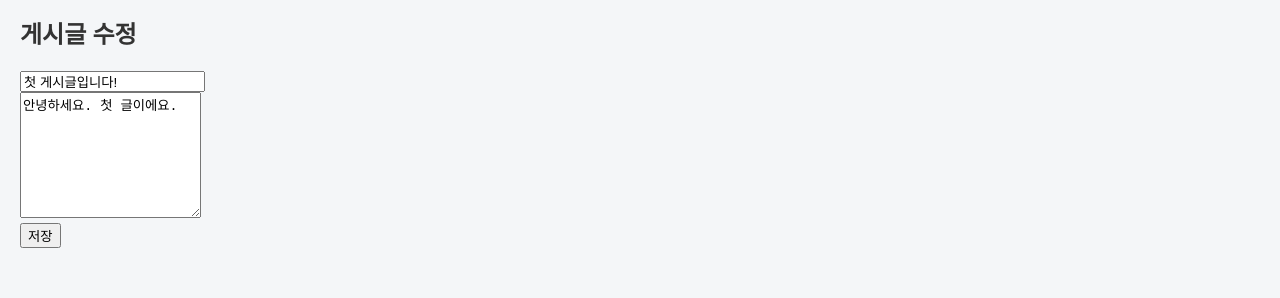
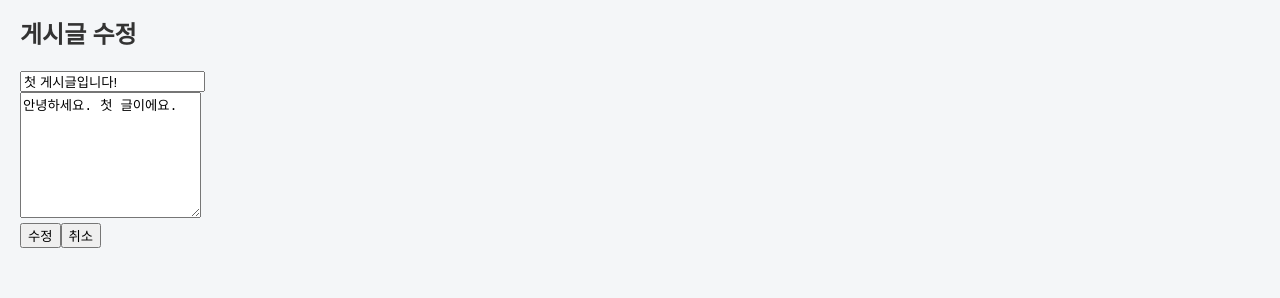
Before and after one commit to 6ReactTeamproject/test, a React (Vite) app: page /edit/1 in a window 1280 px wide. Shown: the part 202-500 px from the top of the page. Built offline with nearby package versions, Linux system fonts and the light colour scheme; data requests are answered from the project's data file.

Commit message:
게시글 작성 및 수정 할때 취소 버튼 추가 / 취소 버튼 및 삭제 후 이전 페이지로 이동

```diff
--- a/db.json
+++ b/db.json
@@ -100,7 +100,7 @@
       "title": "첫 게시글입니다!",
       "content": "안녕하세요. 첫 글이에요.",
       "createdAt": "2025-05-22",
-      "views": 66
+      "views": 70
     },
     {
       "id": "2",
@@ -188,14 +188,6 @@
       "content": "asdf",
       "userId": 1,
       "createdAt": "2025-05-30T14:55:37.098Z",
-      "views": 0
-    },
-    {
-      "id": "2a7c",
-      "title": "1234",
-      "content": "23123224",
-      "userId": "4",
-      "createdAt": "2025-06-04",
       "views": 0
     }
   ],
--- a/src/components/Comment/PostActions.jsx
+++ b/src/components/Comment/PostActions.jsx
@@ -10,7 +10,7 @@ function PostActions({ post, postUser, currentUser, id, navigate }) {
               if (window.confirm("게시글을 삭제할까요?")) {
                 fetch(`http://localhost:3001/posts/${id}`, {
                   method: "DELETE",
-                }).then(() => navigate("/"));
+                }).then(() => navigate(-1));
               }
             }}
           >
--- a/src/components/Comment/PostForm.jsx
+++ b/src/components/Comment/PostForm.jsx
@@ -1,6 +1,9 @@
 import React from "react";
+import { useNavigate } from "react-router-dom";
 
-const PostForm = ({ post, setPost, onSubmit }) => {
+const PostForm = ({ post, setPost, onSubmit, id }) => {
+  const nav = useNavigate();
+
   const handleChange = (e) => {
     const { name, value } = e.target;
     setPost((prev) => ({ ...prev, [name]: value }));
@@ -32,7 +35,34 @@ const PostForm = ({ post, setPost, onSubmit }) => {
         onChange={handleChange}
       />
       <br />
-      <button type="submit">저장</button>
+      {id ? (
+        <>
+          {" "}
+          <button type="submit">수정</button>
+          <button
+            type="button"
+            onClick={() => {
+              nav(-1);
+            }}
+          >
+            취소
+          </button>
+        </>
+      ) : (
+        <>
+          {" "}
+          <button type="submit">작성</button>
+          <button
+            type="button"
+            onClick={() => {
+              nav(-1);
+            }}
+          >
+            취소
+          </button>
+        </>
+      )}
+      {/* <button type="submit">저장</button> */}
     </form>
   );
 };
--- a/src/components/Comment/WritePost.jsx
+++ b/src/components/Comment/WritePost.jsx
@@ -58,7 +58,7 @@ const WritePost = () => {
   return (
     <div>
       <h2>{id ? "게시글 수정" : "새 글 작성"}</h2>
-      <PostForm post={post} setPost={setPost} onSubmit={handleSubmit} />
+      <PostForm post={post} setPost={setPost} onSubmit={handleSubmit} id={id} />
     </div>
   );
 };
```
